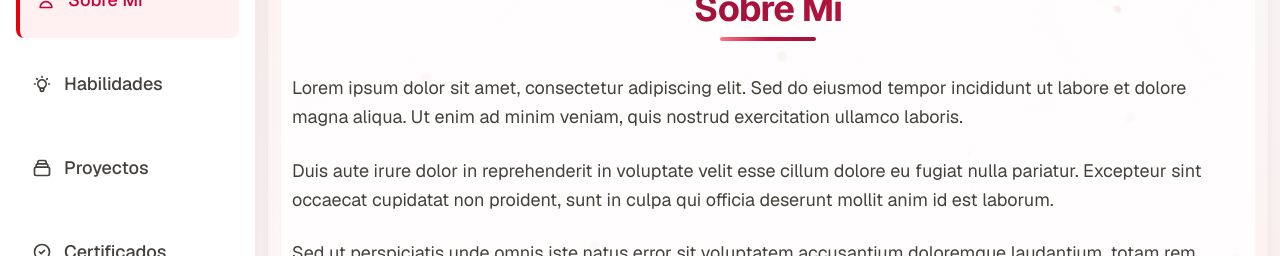
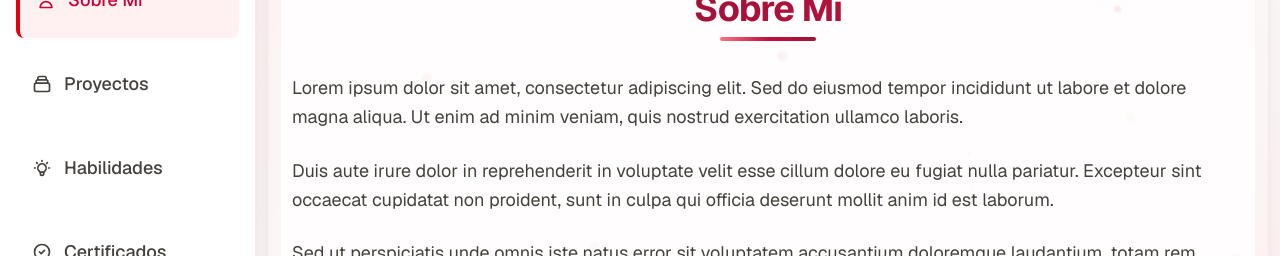
Before and after one commit to NachoLedesma33/Porfolio-Ledesma-Ignacio-Dev, a Next.js app: page / in a window 1280 px wide. Shown: the part 187-443 px from the top of the page. Built offline with nearby package versions, Linux system fonts and the light colour scheme; grey boxes are pictures that could not be loaded.

Commit message:
fix position of swiperslide

```diff
--- a/app/components/Sidebar.tsx
+++ b/app/components/Sidebar.tsx
@@ -10,8 +10,8 @@ export type NavigationItem = "about" | "skills" | "projects" | "contact" | "cert
 
 const navigationItems: { id: NavigationItem; label: string; icon: string }[] = [
   { id: "about", label: "Sobre Mi", icon: "M16 7a4 4 0 11-8 0 4 4 0 018 0zM12 14a7 7 0 00-7 7h14a7 7 0 00-7-7z" },
+  { id: "projects", label: "Proyectos", icon: "M19 11H5m14 0a2 2 0 012 2v6a2 2 0 01-2 2H5a2 2 0 01-2-2v-6a2 2 0 012-2m14 0V9a2 2 0 00-2-2M5 11V9a2 2 0 012-2m0 0V5a2 2 0 012-2h6a2 2 0 012 2v2M7 7h10" },
   { id: "skills", label: "Habilidades", icon: "M9.663 17h4.673M12 3v1m6.364 1.636l-.707.707M21 12h-1M4 12H3m3.343-5.657l-.707-.707m2.828 9.9a5 5 0 117.072 0l-.548.547A3.374 3.374 0 0014 18.469V19a2 2 0 11-4 0v-.531c0-.895-.356-1.754-.988-2.386l-.548-.547z" },
-  { id: "projects", label: "Proyectos", icon: "M19 11H5m14 0a2 2 0 012 2v6a2 2 0 01-2 2H5a2 2 0 01-2-2v-6a2 2 0 012-2m14 0V9a2 2 0 00-2-2M5 11V9a2 2 0 012-2m0 0V5a2 2 0 012-2h6a2 2 0 012 2v2M7 7h10" },
   { id: "certificates", label: "Certificados", icon: "M9 12l2 2 4-4m6 2a9 9 0 11-18 0 9 9 0 0118 0z" },
   { id: "contact", label: "Contacto", icon: "M3 8l7.89 5.26a2 2 0 002.22 0L21 8M5 19h14a2 2 0 002-2V7a2 2 0 00-2-2H5a2 2 0 00-2 2v10a2 2 0 002 2z" },
 ];
```
